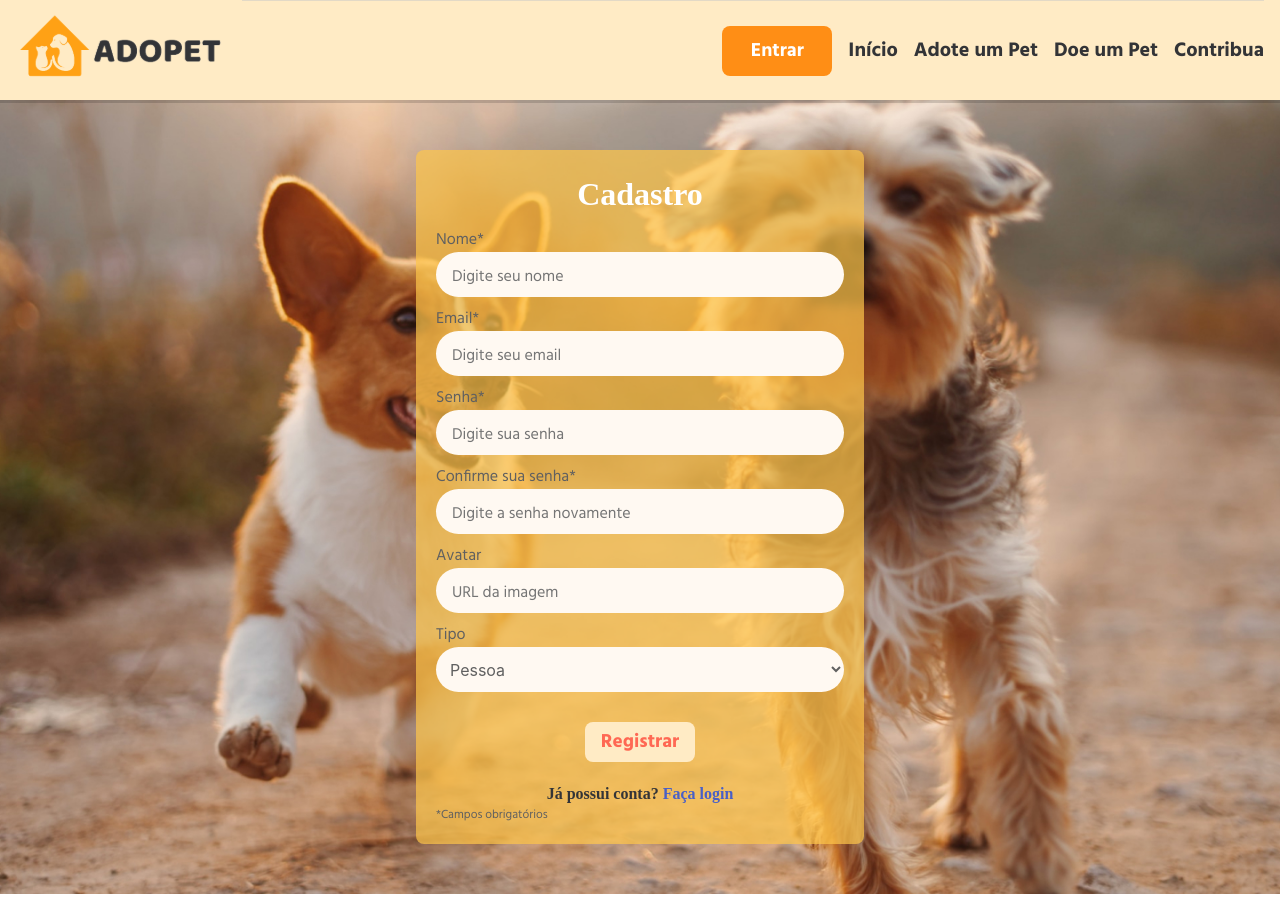
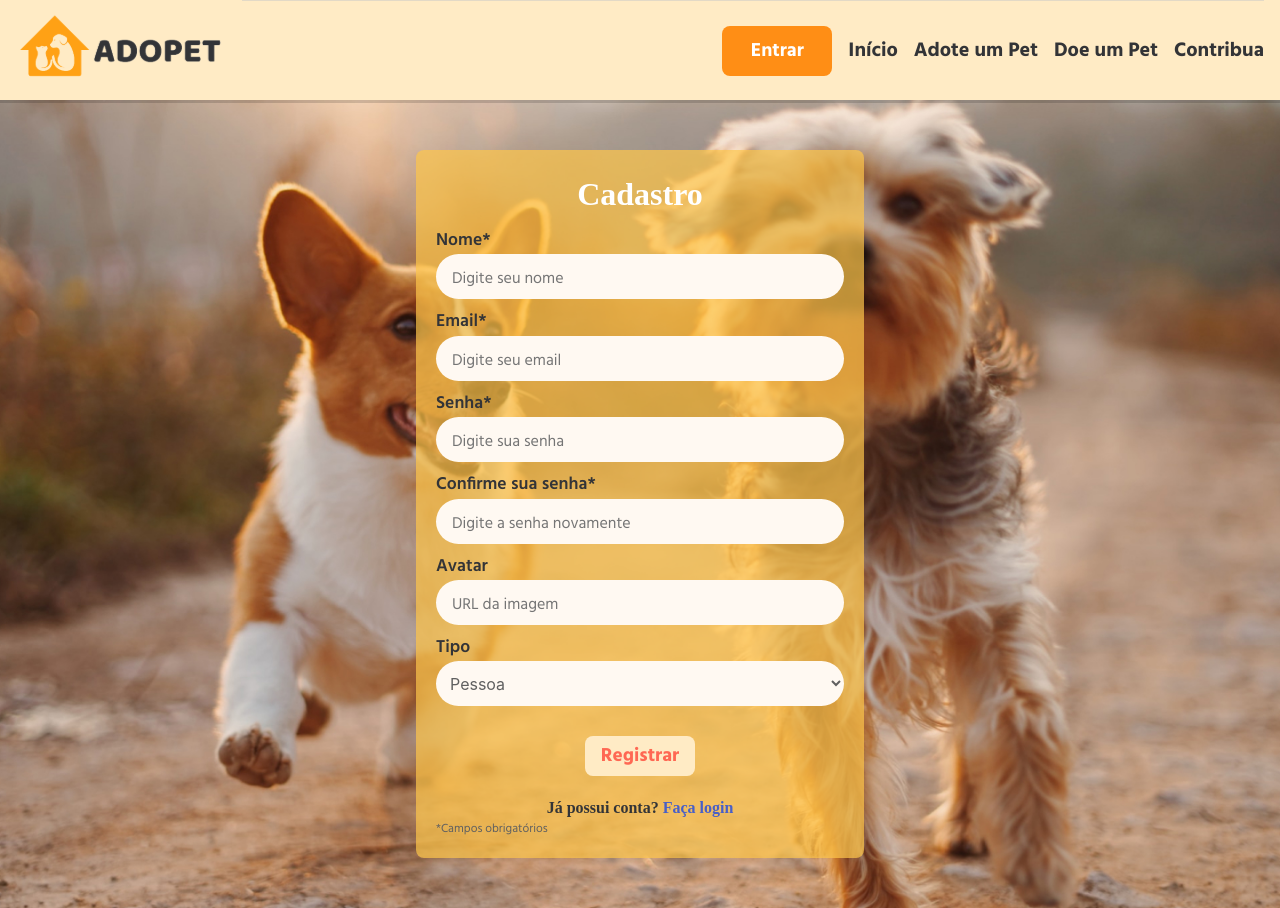
Before and after one commit to werikscs/adopet, a React (Create React App) app: page /cadastro in a window 1280 px wide. Built offline with nearby package versions, Linux system fonts and the light colour scheme; a web font is replaced by a local one.

Commit message:
feat: add color title in label forms and increase font-size

```diff
--- a/src/components/Input/styles.js
+++ b/src/components/Input/styles.js
@@ -39,6 +39,10 @@ export const InputContainer = styled.div`
     height: 18px;
   }
 
+  label {
+    color: var(--color-title-50);
+  }
+
   svg {
     margin-right: 10px;
   }
--- a/src/pages/Cadastro/style.js
+++ b/src/pages/Cadastro/style.js
@@ -38,6 +38,9 @@ export const Container = styled.div`
 
     label {
       margin-bottom: -10px;
+      color: var(--color-title);
+      font-weight: 600;
+      font-size: 1.1rem;
     }
 
     h3,
--- a/src/pages/Login/style.js
+++ b/src/pages/Login/style.js
@@ -43,6 +43,9 @@ export const Container = styled.div`
 
     label {
       margin-bottom: -10px;
+      color: var(--color-title);
+      font-weight: 600;
+      font-size: 1.1rem;
     }
 
     h3,
```
